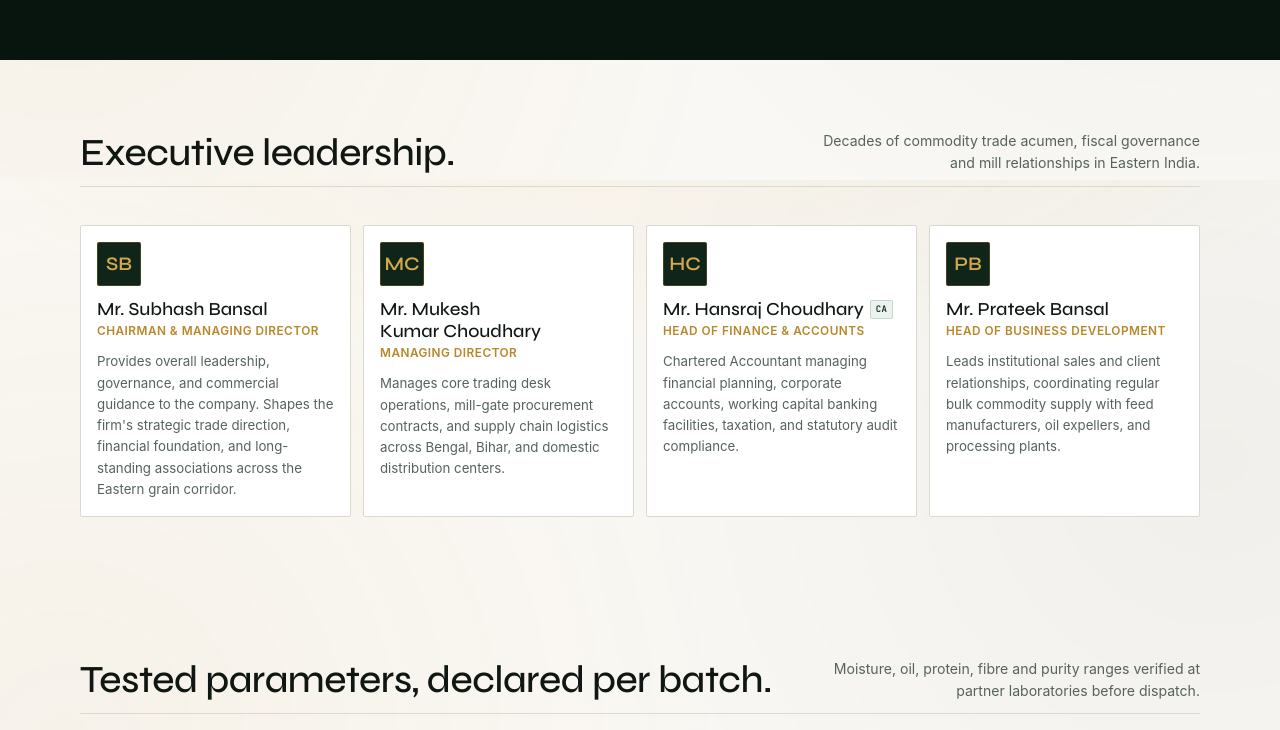
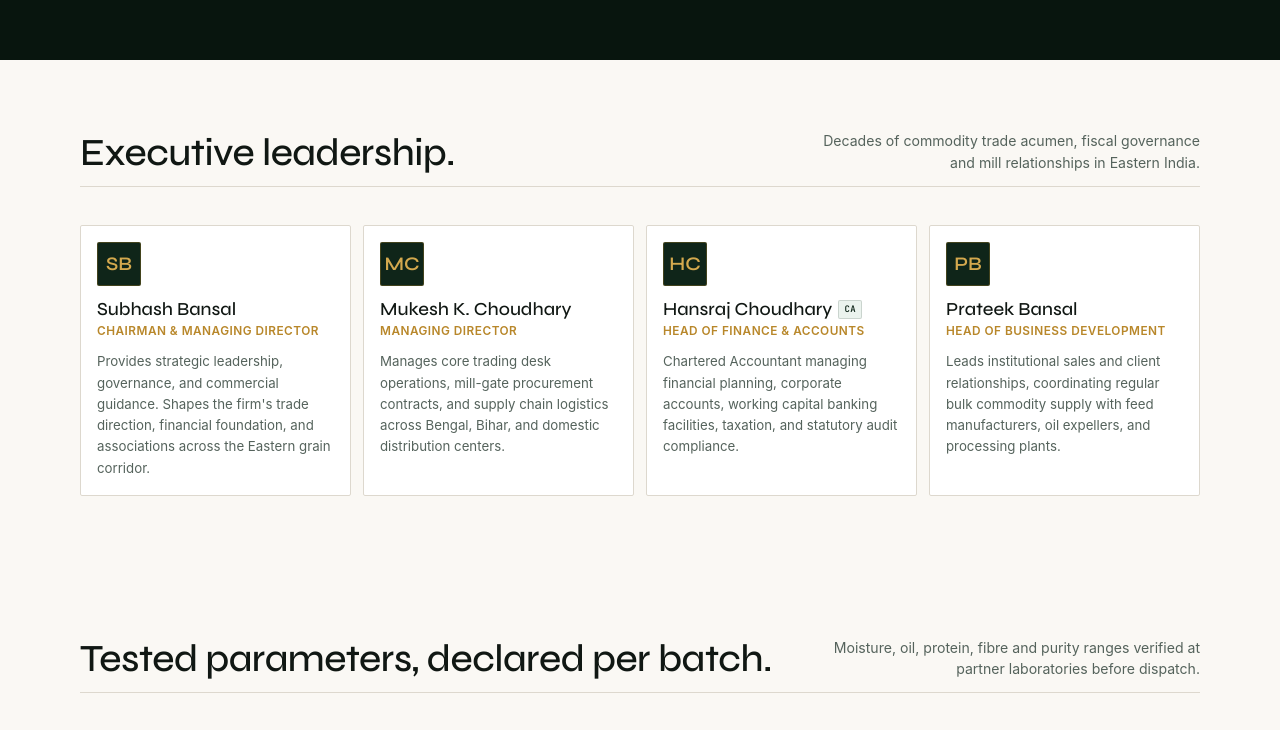
Before and after one commit to genaiwebsites/hanshatradecom, a Next.js app: page / in a window 1280 px wide. Shown: the part 3020-3750 px from the top of the page. Built offline with nearby package versions, Linux system fonts and the light colour scheme; grey boxes are pictures that could not be loaded; a web font is replaced by a local one.

Commit message:
feat(scroll & leadership): integrate lenis smooth scroll and balance executive leadership cards

```diff
--- a/package.json
+++ b/package.json
@@ -12,6 +12,7 @@
     "@gsap/react": "^2.1.2",
     "framer-motion": "^12.43.0",
     "gsap": "^3.15.0",
+    "lenis": "^1.3.26",
     "lucide-react": "^1.28.0",
     "next": "16.3.0",
     "react": "19.2.8",
--- a/src/app/globals.css
+++ b/src/app/globals.css
@@ -75,25 +75,61 @@ em, i, cite, address {
 }
 
 html {
-  scroll-behavior: smooth;
   scroll-padding-top: calc(var(--nav-h) + 16px);
   font-size: 16px;
+}
+
+/* ════ Lenis Smooth Momentum Scrolling ════ */
+html.lenis,
+html.lenis body {
+  height: auto;
+}
+
+.lenis.lenis-smooth {
+  scroll-behavior: auto !important;
+}
+
+.lenis.lenis-smooth [data-lenis-prevent] {
+  overscroll-behavior: contain;
+}
+
+.lenis.lenis-stopped {
+  overflow: hidden;
+}
+
+.lenis.lenis-smooth iframe {
+  pointer-events: none;
 }
 
 body {
   font-family: var(--f-body);
   background-color: #FAF8F4;
-  background-image:
-    radial-gradient(ellipse 90% 50% at 50% -10%, rgba(212, 169, 78, 0.09), transparent 65%),
-    radial-gradient(circle at 95% 35%, rgba(15, 37, 25, 0.04), transparent 50%),
-    radial-gradient(circle at 5% 70%, rgba(184, 135, 42, 0.05), transparent 50%);
-  background-attachment: fixed;
   color: var(--ink);
   font-size: 15px;
   line-height: 1.6;
   -webkit-font-smoothing: antialiased;
   -moz-osx-font-smoothing: grayscale;
   overflow-x: hidden;
+  position: relative;
+}
+
+body::before {
+  content: "";
+  position: fixed;
+  inset: 0;
+  pointer-events: none;
+  z-index: 0;
+  background-image:
+    radial-gradient(ellipse 90% 50% at 50% -10%, rgba(212, 169, 78, 0.09), transparent 65%),
+    radial-gradient(circle at 95% 35%, rgba(15, 37, 25, 0.04), transparent 50%),
+    radial-gradient(circle at 5% 70%, rgba(184, 135, 42, 0.05), transparent 50%);
+  transform: translateZ(0);
+  will-change: transform;
+}
+
+main, header, footer, section {
+  position: relative;
+  z-index: 1;
 }
 
 img {
--- a/src/app/page.tsx
+++ b/src/app/page.tsx
@@ -10,10 +10,12 @@ import Contact from "@/components/Contact";
 import Footer from "@/components/Footer";
 import ScrollToTop from "@/components/ScrollToTop";
 import RevealObserver from "@/components/RevealObserver";
+import SmoothScroll from "@/components/SmoothScroll";
 
 export default function Home() {
   return (
     <>
+      <SmoothScroll />
       <RevealObserver />
       <Header />
       <main id="top">
--- a/src/components/Header.tsx
+++ b/src/components/Header.tsx
@@ -9,7 +9,17 @@ export default function Header() {
   const [activeSection, setActiveSection] = useState("");
 
   useEffect(() => {
-    const handleScroll = () => setScrolled(window.scrollY > 30);
+    let ticking = false;
+    const handleScroll = () => {
+      if (!ticking) {
+        window.requestAnimationFrame(() => {
+          const isScrolled = window.scrollY > 30;
+          setScrolled((prev) => (prev !== isScrolled ? isScrolled : prev));
+          ticking = false;
+        });
+        ticking = true;
+      }
+    };
     window.addEventListener("scroll", handleScroll, { passive: true });
     return () => window.removeEventListener("scroll", handleScroll);
   }, []);
--- a/src/components/ScrollToTop.tsx
+++ b/src/components/ScrollToTop.tsx
@@ -6,15 +6,28 @@ export default function ScrollToTop() {
   const [show, setShow] = useState(false);
 
   useEffect(() => {
+    let ticking = false;
     const handleScroll = () => {
-      setShow(window.scrollY > 650);
+      if (!ticking) {
+        window.requestAnimationFrame(() => {
+          const isPast = window.scrollY > 650;
+          setShow((prev) => (prev !== isPast ? isPast : prev));
+          ticking = false;
+        });
+        ticking = true;
+      }
     };
     window.addEventListener("scroll", handleScroll, { passive: true });
     return () => window.removeEventListener("scroll", handleScroll);
   }, []);
 
   const scrollToTop = () => {
-    window.scrollTo({ top: 0, behavior: "smooth" });
+    const lenis = (window as unknown as { __lenis?: { scrollTo: (target: number, options?: object) => void } }).__lenis;
+    if (lenis) {
+      lenis.scrollTo(0, { duration: 1.4 });
+    } else {
+      window.scrollTo({ top: 0, behavior: "smooth" });
+    }
   };
 
   return (
--- /dev/null
+++ b/src/components/SmoothScroll.tsx
@@ -0,0 +1,60 @@
+"use client";
+
+import { useEffect } from "react";
+import Lenis from "lenis";
+
+export default function SmoothScroll() {
+  useEffect(() => {
+    // Ultra-smooth, lag-free Lenis configuration
+    const lenis = new Lenis({
+      duration: 0.9,
+      easing: (t) => Math.min(1, 1.001 - Math.pow(2, -10 * t)),
+      orientation: "vertical",
+      gestureOrientation: "vertical",
+      smoothWheel: true,
+      wheelMultiplier: 1.0,
+      touchMultiplier: 1.0,
+      syncTouch: false, // Let mobile touch use native 120Hz hardware scrolling
+      infinite: false,
+    });
+
+    // Expose lenis instance globally for external controls (e.g. ScrollToTop)
+    (window as unknown as { __lenis?: Lenis }).__lenis = lenis;
+
+    let rafId: number;
+    function raf(time: number) {
+      lenis.raf(time);
+      rafId = requestAnimationFrame(raf);
+    }
+
+    rafId = requestAnimationFrame(raf);
+
+    // Smooth anchor navigation for in-page jump links (#products, #company, etc.)
+    const handleAnchorClick = (e: MouseEvent) => {
+      const anchor = (e.target as HTMLElement).closest("a");
+      if (!anchor) return;
+      const href = anchor.getAttribute("href");
+      if (href && href.startsWith("#") && href.length > 1) {
+        const targetElement = document.querySelector(href);
+        if (targetElement) {
+          e.preventDefault();
+          lenis.scrollTo(targetElement as HTMLElement, {
+            offset: -68,
+            duration: 1.0,
+          });
+        }
+      }
+    };
+
+    document.addEventListener("click", handleAnchorClick, { passive: false });
+
+    return () => {
+      cancelAnimationFrame(rafId);
+      document.removeEventListener("click", handleAnchorClick);
+      lenis.destroy();
+      delete (window as unknown as { __lenis?: Lenis }).__lenis;
+    };
+  }, []);
+
+  return null;
+}
--- a/src/data/content.ts
+++ b/src/data/content.ts
@@ -175,26 +175,26 @@ export const COMPANY_INFO = [
 export const LEADERSHIP: Leader[] = [
   {
     initials: "SB",
-    name: "Mr. Subhash Bansal",
+    name: "Subhash Bansal",
     role: "Chairman & Managing Director",
-    bio: "Provides overall leadership, governance, and commercial guidance to the company. Shapes the firm's strategic trade direction, financial foundation, and long-standing associations across the Eastern grain corridor.",
+    bio: "Provides strategic leadership, governance, and commercial guidance. Shapes the firm's trade direction, financial foundation, and associations across the Eastern grain corridor.",
   },
   {
     initials: "MC",
-    name: "Mr. Mukesh Kumar Choudhary",
+    name: "Mukesh K. Choudhary",
     role: "Managing Director",
     bio: "Manages core trading desk operations, mill-gate procurement contracts, and supply chain logistics across Bengal, Bihar, and domestic distribution centers.",
   },
   {
     initials: "HC",
-    name: "Mr. Hansraj Choudhary",
+    name: "Hansraj Choudhary",
     role: "Head of Finance & Accounts",
     bio: "Chartered Accountant managing financial planning, corporate accounts, working capital banking facilities, taxation, and statutory audit compliance.",
     credential: "CA",
   },
   {
     initials: "PB",
-    name: "Mr. Prateek Bansal",
+    name: "Prateek Bansal",
     role: "Head of Business Development",
     bio: "Leads institutional sales and client relationships, coordinating regular bulk commodity supply with feed manufacturers, oil expellers, and processing plants.",
   },
```
Also changed, not shown: public/llms-full.txt, 1 other file (tests, documents, lock files or other folders).
